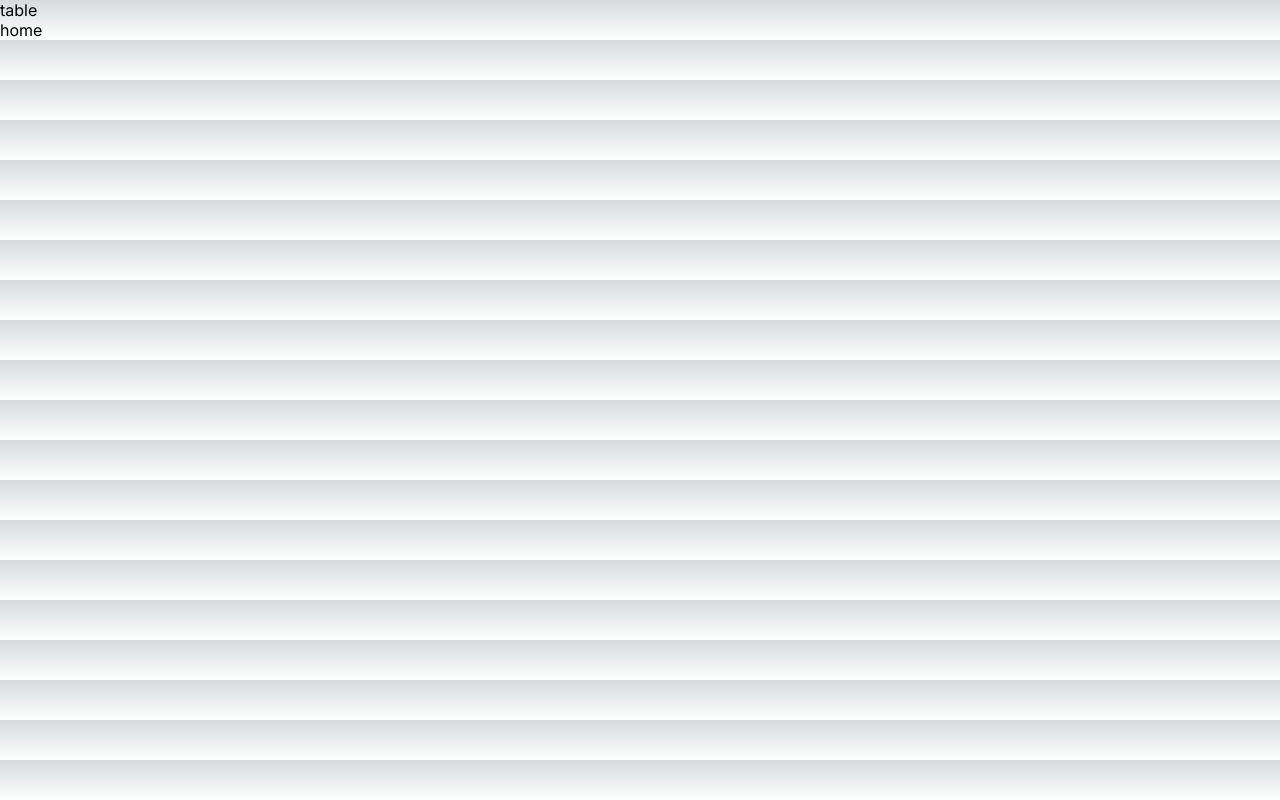
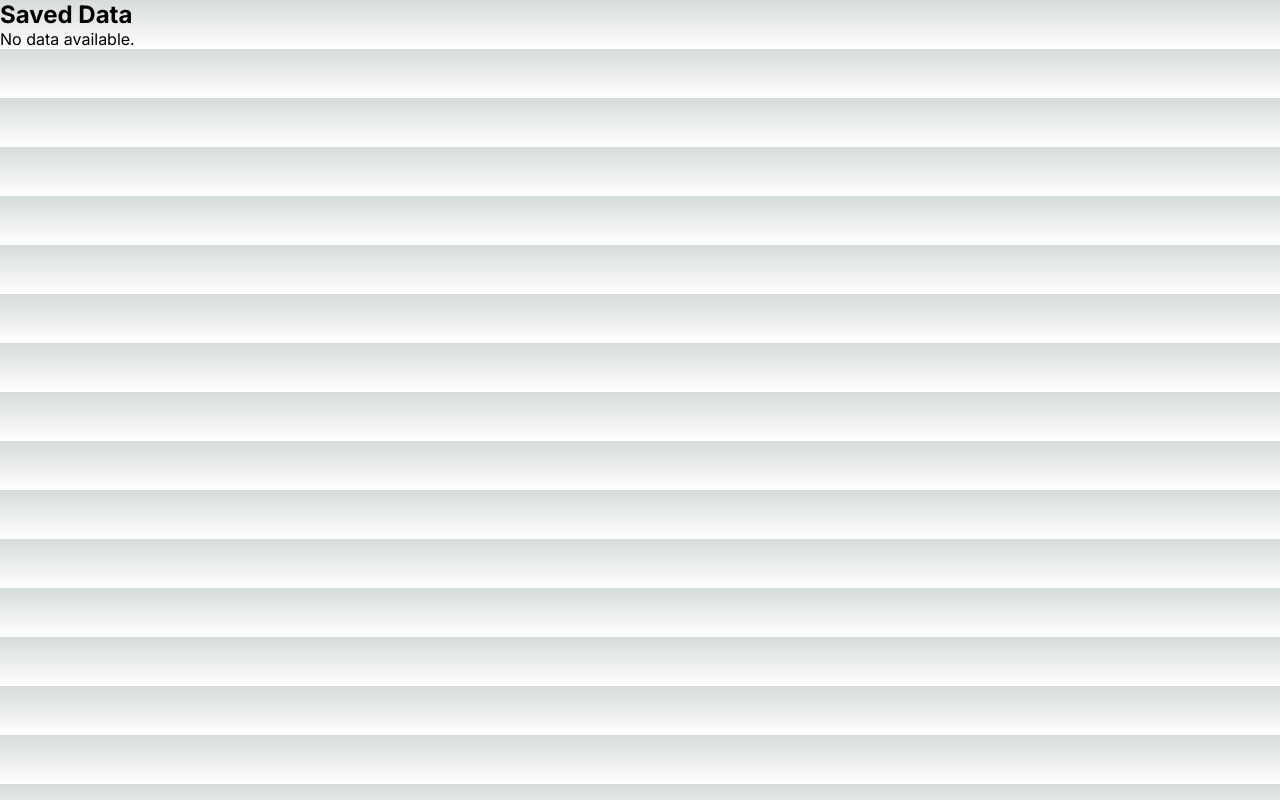
Before and after one commit to edwinarroyolopez/team-seven-products, a Next.js app: page /table in a window 1280 px wide. Built offline with nearby package versions, Linux system fonts and the light colour scheme.

Commit message:
juan pablo - los datos  se guardan en el local y se imprimen en la tabla

```diff
--- a/src/app/table/page.tsx
+++ b/src/app/table/page.tsx
@@ -1,13 +1,46 @@
-import React from 'react'
-import Link from 'next/link'
+"use client";
 
-const page = () => {
+import React, { useEffect, useState } from "react";
+import Link from "next/link";
+
+export default function DataTable() {
+  const [formData, setFormData] = useState<{ name: string; email: string; phone: string }[]>([]);
+
+  useEffect(() => {
+    // Recuperar los datos del Local Storage al cargar el componente
+    const data = localStorage.getItem("formData");
+
+    if (data) {
+      setFormData([JSON.parse(data)]);
+    }
+  }, []);
+
   return (
-    <div>
-      table <br />
-      <Link href="/">home</Link>
+    <div className="content">
+      <h2>Saved Data</h2>
+      {formData.length > 0 ? (
+        <table>
+          <thead>
+            <tr>
+              <th>Name</th>
+              <th>Email</th>
+              <th>Phone</th>
+            </tr>
+          </thead>
+          <tbody>
+            {formData.map((data, index) => (
+              <tr key={index}>
+                <td>{data.name}</td>
+                <td>{data.email}</td>
+                <td>{data.phone}</td>
+              </tr>
+            ))}
+          </tbody>
+        </table>
+      ) : (
+        <p>No data available.</p>
+      )}
+
     </div>
-  )
+  );
 }
-
-export default page
```
Also changed, not shown: src/app/form/page.tsx (+3 -4 lines).
